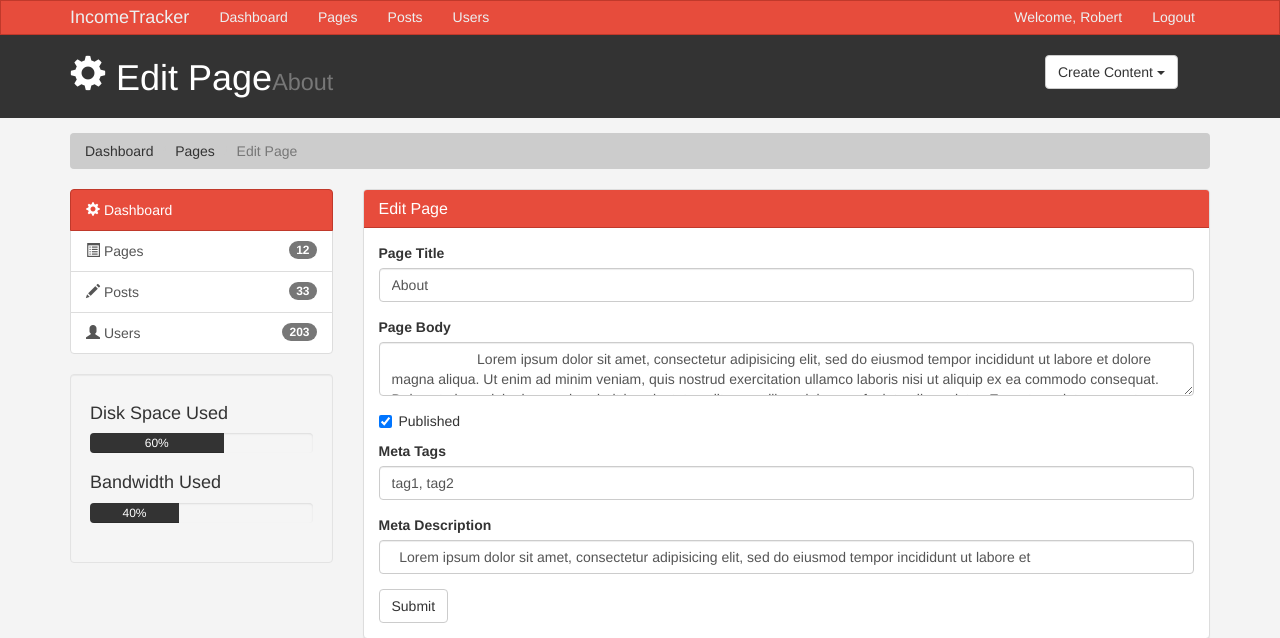
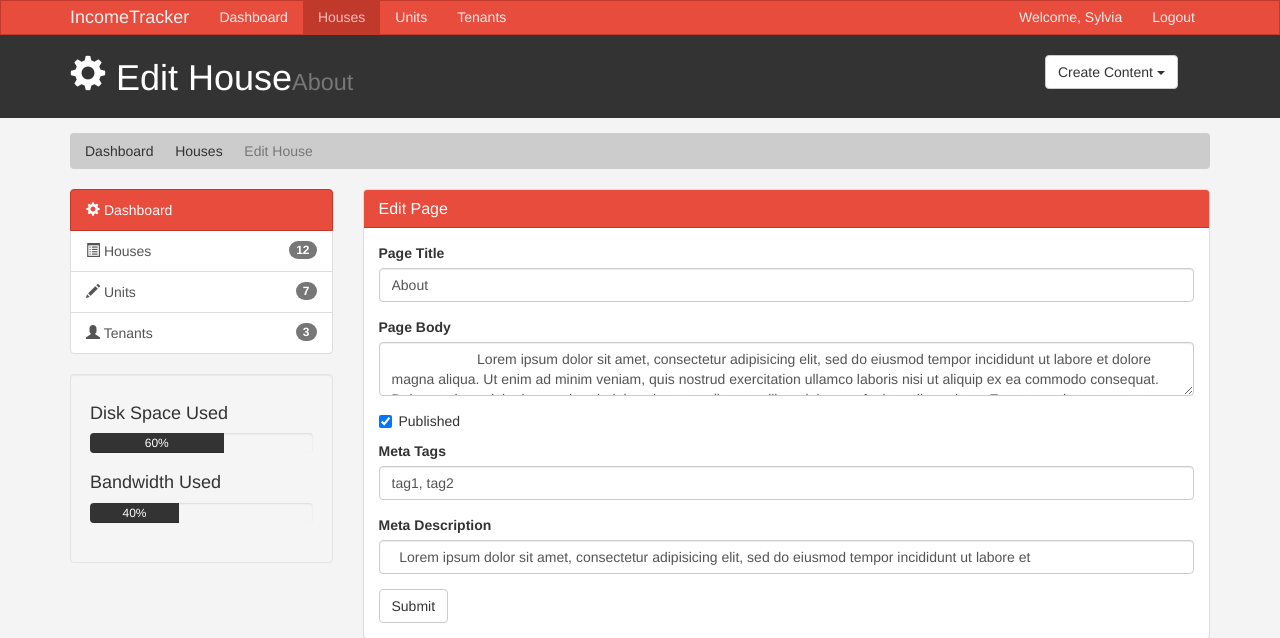
Before and after one commit to SylviaRatemo/incometrack, a Flask app: template app/templates/edit.html in a window 1280 px wide. Shown: the top 638 px of the page. Run offline with Flask 3, Linux system fonts and the light colour scheme; the template is opened without the code that fills it, so the values that code supplies are empty; parts of the project's set-up code (start-up, migrations or seed data) failed here and were passed over; some libraries are stand-ins or nearby versions.

Commit message:
Username and houses list

```diff
--- a/app/templates/edit.html
+++ b/app/templates/edit.html
@@ -26,23 +26,23 @@
         <div id="navbar" class="collapse navbar-collapse">
           <ul class="nav navbar-nav">
             <li><a href="index.html">Dashboard</a></li>
-            <li><a href="pages.html">Pages</a></li>
-            <li><a href="posts.html">Posts</a></li>
-            <li><a href="users.html">Users</a></li>
+            <li class="active"><a href="houses.html">Houses</a></li>
+            <li><a href="{{ url_for('units.units') }}">Units</a></li>
+            <li><a href="{{ url_for('tenants.tenants') }}">Tenants</a></li>
           </ul>
           <ul class="nav navbar-nav navbar-right">
-            <li><a href="#">Welcome, Robert</a></li>
-            <li><a href="login.html">Logout</a></li>
+            <li><a href="#">Welcome, Sylvia</a></li>
+            <li><a id="logout">Logout</a></li>
           </ul>
         </div><!--/.nav-collapse -->
       </div>
     </nav>
-
+    <input type="hidden" id="logout-url" value="{{ url_for('login.logout') }}">
     <header id="header">
       <div class="container">
         <div class="row">
           <div class="col-md-10">
-            <h1><span class="glyphicon glyphicon-cog" aria-hidden="true"></span> Edit Page<small>About</small></h1>
+            <h1><span class="glyphicon glyphicon-cog" aria-hidden="true"></span> Edit House<small>About</small></h1>
           </div>
           <div class="col-md-2">
             <div class="dropdown create">
@@ -51,9 +51,9 @@
                 <span class="caret"></span>
               </button>
               <ul class="dropdown-menu" aria-labelledby="dropdownMenu1">
-                <li><a type="button" data-toggle="modal" data-target="#addPage">Add Page</a></li>
-                <li><a href="#">Add Post</a></li>
-                <li><a href="#">Add User</a></li>
+                <li><a type="button" data-toggle="modal" data-target="#addPage">Add House</a></li>
+                <li><a href="#">Add Unit</a></li>
+                <li><a href="#">Add Tenant</a></li>
               </ul>
             </div>
           </div>
@@ -65,8 +65,8 @@
       <div class="container">
         <ol class="breadcrumb">
           <li><a href="index.html">Dashboard</a></li>
-          <li><a href="pages.html">Pages</a></li>
-          <li class="active">Edit Page</li>
+          <li><a href="pages.html">Houses</a></li>
+          <li class="active">Edit House</li>
         </ol>
       </div>
     </section>
@@ -79,9 +79,9 @@
               <a href="index.html" class="list-group-item active main-color-bg">
                 <span class="glyphicon glyphicon-cog" aria-hidden="true"></span> Dashboard
               </a>
-              <a href="pages.html" class="list-group-item"><span class="glyphicon glyphicon-list-alt" aria-hidden="true"></span> Pages <span class="badge">12</span></a>
-              <a href="posts.html" class="list-group-item"><span class="glyphicon glyphicon-pencil" aria-hidden="true"></span> Posts <span class="badge">33</span></a>
-              <a href="users.html" class="list-group-item"><span class="glyphicon glyphicon-user" aria-hidden="true"></span> Users <span class="badge">203</span></a>
+              <a href="{{ url_for('houses.houses') }}" class="list-group-item"><span class="glyphicon glyphicon-list-alt" aria-hidden="true"></span> Houses <span class="badge">12</span></a>
+              <a href="{{ url_for('units.units') }}" class="list-group-item"><span class="glyphicon glyphicon-pencil" aria-hidden="true"></span> Units <span class="badge">7</span></a>
+              <a href="{{ url_for('tenants.tenants') }}" class="list-group-item"><span class="glyphicon glyphicon-user" aria-hidden="true"></span> Tenants <span class="badge">3</span></a>
             </div>
 
             <div class="well">
@@ -196,5 +196,6 @@
     <!-- Placed at the end of the document so the pages load faster -->
     <script src="https://ajax.googleapis.com/ajax/libs/jquery/1.12.4/jquery.min.js"></script>
     <script src="{{ url_for('static', filename='/js/bootstrap.min.js') }}"></script>
+    <script type="text/javascript" src="{{ url_for('static', filename='/js/auth.js') }}"></script>
   </body>
 </html>
--- a/app/templates/houses.html
+++ b/app/templates/houses.html
@@ -31,7 +31,7 @@
             <li><a href="{{ url_for('tenants.tenants') }}">Tenants</a></li>
           </ul>
           <ul class="nav navbar-nav navbar-right">
-            <li><a href="#">Welcome, Sylvia</a></li>
+            <li><a href="#">Welcome, {% block user%} {{ user.username }} {% endblock %} </a></li>
             <li><a id="logout">Logout</a></li>
           </ul>
         </div><!--/.nav-collapse -->
```
Also changed, not shown: app/houses/routes.py (+10 -2 lines), app/login/routes.py (+5 -4 lines), app/models/user.py (+5 -6 lines).
